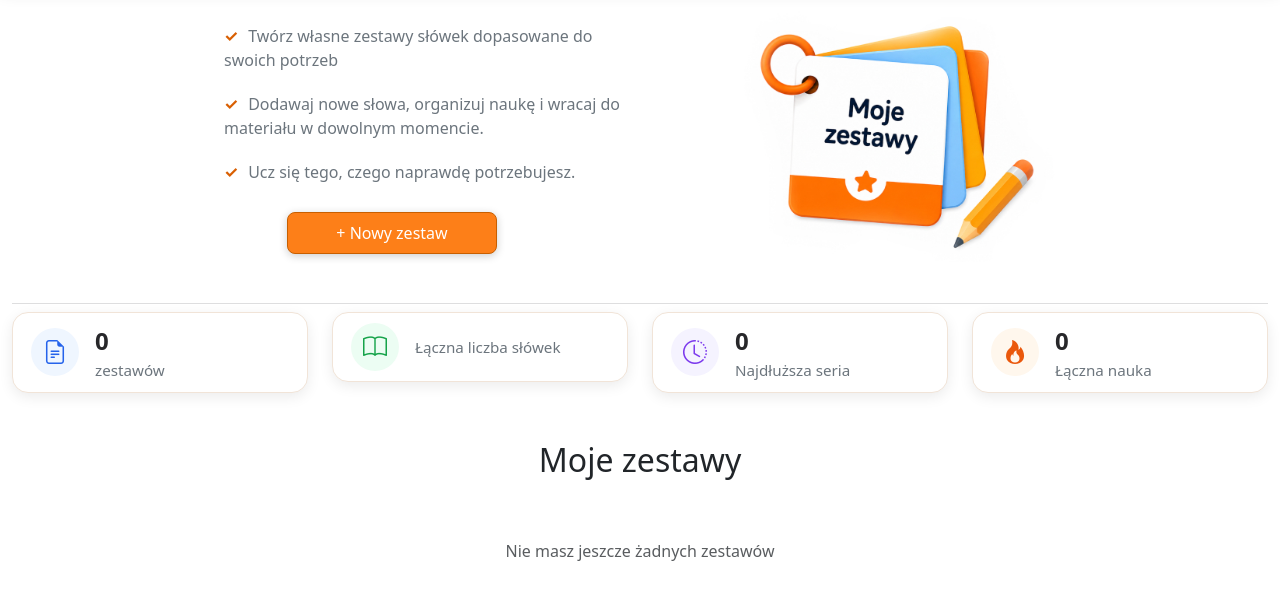
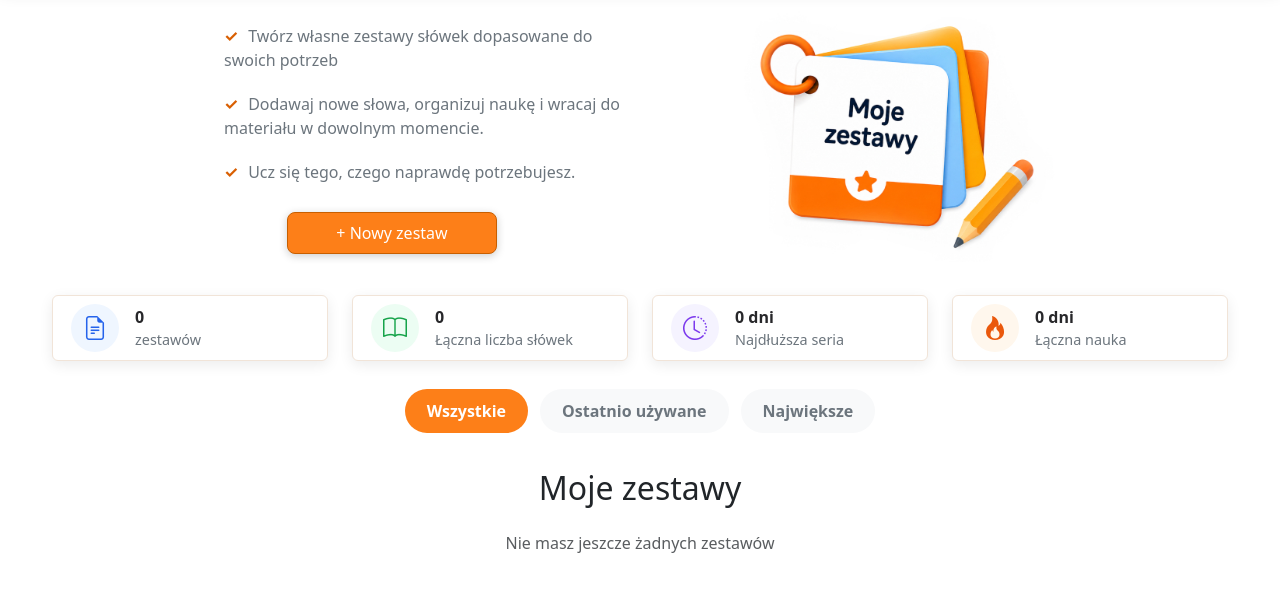
Before and after one commit to piotrgolebiewski07/memo_loop, a Django app: page /my-sets/ in a window 1280 px wide. Shown: the part 85-685 px from the top of the page. Run offline with Django 5.2, Linux system fonts and the light colour scheme; the visitor is signed in with stand-in values (Sample User, id 1); data that the repository does not hold is empty; some web fonts are replaced.

Commit message:
Improve my sets dashboard layout

```diff
--- a/static/css/style.css
+++ b/static/css/style.css
@@ -562,8 +605,8 @@
 .my-sets-stat-card {
     background: #ffffff;
     border: 1px solid #f1e4d8;
-    border-radius: 16px;
-    padding: 10px 18px;
+    border-radius: 6px;
+    padding: 8px 18px;
 
     display: flex;
     align-items: center;
@@ -605,14 +648,113 @@
 }
 
 .my-sets-stat-number {
-    font-size: 1.5rem;
+    font-size: 1rem;
     font-weight: 700;
     color: #27272a;
 }
 
 .my-sets-stat-label {
     color: #6c757d;
-    font-size: 0.95rem;
+    font-size: 0.90rem;
+}
+
+.my-sets-tabs {
+    display: flex;
+    justify-content: center;
+    gap: 12px;
+
+    margin-top: 28px;
+    margin-bottom: 36px;
+}
+
+.my-tab {
+    border: none;
+
+    background: #f8f9fa;
+    color: #6c757d;
+
+    padding: 10px 22px;
+    border-radius: 999px;
+
+    font-weight: 600;
+
+    transition: 0.2s;
+}
+
+.my-tab:hover {
+    background: #fff4ec;
+    color: #d95f02;
+}
+
+.my-tab.active {
+    background: #fd7f18;
+    color: white;
+}
+
+.my-sets-header {
+    text-align: center;
+    margin-top: 20px;
+    margin-bottom: 22px;
+}
+
+.my-set-progress-row {
+    background: #ffffff;
+    border: 1px solid #edf0f3;
+    margin-bottom: 12px;
+    border-radius: 14px;
+    padding: 14px 18px;
+
+    display: flex;
+    align-items: center;
+    gap: 18px;
+
+    box-shadow: 0 2px 10px rgba(0,0,0,0.05);
+}
+
+.my-set-list-icon {
+    width: 44px;
+    height: 44px;
+    border-radius: 12px;
+
+    display: flex;
+    align-items: center;
+    justify-content: center;
+
+    font-size: 22px;
+    flex-shrink: 0;
+}
+
+.my-set-main {
+    min-width: 170px;
+    flex: 1;
+}
+
+.my-set-meta {
+    color: #6c757d;
+    font-size: 0.9rem;
+}
+
+.my-set-progress-box {
+    width: 180px;
+}
+
+.my-set-progress-bar {
+    height: 6px;
+    background: #e9ecef;
+    border-radius: 999px;
+    overflow: hidden;
+}
+
+.my-set-progress-fill {
+    height: 100%;
+    background: #198754;
+    border-radius: 999px;
+}
+
+.my-set-progress-text {
+    margin-top: 4px;
+    font-size: 0.8rem;
+    color: #6c757d;
 }
 
 /* ====================
--- a/words/templates/words/base.html
+++ b/words/templates/words/base.html
@@ -10,7 +10,7 @@
     <link href="https://cdn.jsdelivr.net/npm/bootstrap@5.3.0/dist/css/bootstrap.min.css" rel="stylesheet">
     <link rel="stylesheet"
           href="https://cdn.jsdelivr.net/npm/bootstrap-icons@1.11.3/font/bootstrap-icons.min.css">
-    <link rel="stylesheet" href="{% static 'css/style.css' %}?v=41">
+    <link rel="stylesheet" href="{% static 'css/style.css' %}?v=44">
 </head>
 
 <body style="background-color: #ffffff;">
--- a/words/templates/words/my_sets.html
+++ b/words/templates/words/my_sets.html
@@ -32,11 +32,7 @@
     </div>
 </div>
 
-<div class="container" style="max-width: 1400px;">
-    <hr class="my-2" style="opacity: 0.15;">
-</div>
-
-<div class="container" style="max-width: 1400px">
+<div class="container" style="max-width: 1200px">
     <div class="row justify-content-center g-4">
         <div class="col-md-3">
             <div class="my-sets-stat-card">
@@ -45,10 +41,10 @@
                 </div>
                     <div>
                         <div class="my-sets-stat-number">
-                        {{ word_sets|length }}
+                        {{ set_count }}
                     </div>
                     <div class="my-sets-stat-label">
-                        zestawów
+                        {{ set_label }}
                     </div>
                 </div>
             </div>
@@ -79,7 +75,7 @@
 
                 <div>
                     <div class="my-sets-stat-number">
-                        0
+                        {{ day_count }} {{ day_label }}
                     </div>
                     <div class="my-sets-stat-label">
                         Najdłuższa seria
@@ -96,7 +92,7 @@
 
                 <div>
                     <div class="my-sets-stat-number">
-                        0
+                         {{ day_count }} {{ day_label }}
                     </div>
                     <div class="my-sets-stat-label">
                         Łączna nauka
@@ -107,27 +103,62 @@
     </div>
 </div>
 
+<div class="my-sets-tabs">
 
+    <button class="my-tab active">
+        Wszystkie
+    </button>
 
-<div class="container mt-5" style="max-width: 700px;">
-    <h1 class="section-title">
+    <button class="my-tab">
+        Ostatnio używane
+    </button>
+
+    <button class="my-tab">
+        Największe
+    </button>
+
+</div>
+
+<div class="container mt-4" style="max-width: 1100px;">
+    <div class="my-sets-header">
+        <h1 class="section-title mb-0">
             Moje zestawy
         </h1>
+    </div>
 
     {% for word_set in word_sets %}
-    <div class="my-set-row d-flex justify-content-between align-items-center mb-3">
+        <div class="my-set-row my-set-progress-row">
 
+            <div class="my-set-list-icon stat-green">
+                <i class="bi bi-book"></i>
+            </div>
+
+            <div class="my-set-main">
                 <div class="my-set-name">
                     {{ word_set.name }}
-            <span class="text-muted">({{ word_set.words.count }})</span>
                 </div>
 
-        <div class="d-flex justify-content-center gap-3">
-            <a href="/study/{{ word_set.slug }}/" class="btn my-set-action-btn">
+                <div class="my-set-meta">
+                    {{ word_set.words.count }} słówek
+                </div>
+            </div>
+
+            <div class="my-set-progress-box">
+                <div class="my-set-progress-bar">
+                    <div class="my-set-progress-fill" style="width: 40%;"></div>
+                </div>
+
+                <div class="my-set-progress-text">
+                    Postęp: 40%
+                </div>
+            </div>
+
+            <div class="my-set-actions d-flex justify-content-center gap-3">
+                <a href="/study/{{ word_set.slug }}/" class="btn my-set-study-btn">
                     Ucz się
                 </a>
 
-            <a href="/my-sets/{{ word_set.slug }}/" class="btn my-set-action-btn">
+                <a href="/my-sets/{{ word_set.slug }}/" class="btn my-set-edit-btn">
                     Edytuj
                 </a>
                 <form method="post" style="display:inline;">
@@ -136,7 +167,7 @@
 
                     <button
                         type="submit"
-                    class="btn my-set-action-btn"
+                        class="btn my-set-delete-btn"
                         onclick="return confirm('Czy na pewno chcesz usunąć ten zestaw?');">
                         Usuń
                     </button>
--- a/words/views.py
+++ b/words/views.py
@@ -16,6 +16,23 @@ def word_count_label(count):
     if count % 10 in [2, 3, 4] and count % 100 not in [12, 13, 14]:
         return "słówka"
     return "słówek"
+
+
+def set_label(count):
+    if count == 1:
+        return "zestaw"
+
+    if count % 100 in {12, 13, 14}:
+        return "zestawów"
+
+    if count % 10 in {2, 3, 4}:
+        return "zestawy"
+
+    return "zestawów"
+
+
+def day_label(count):
+    return "dzień" if count == 1 else "dni"
 
 
 def index(request):
@@ -358,11 +375,24 @@ def my_sets(request):
         is_public=False,
         owner=request.user,)
 
+    total_words = sum(word_set.words.count() for word_set in word_sets)
+
+    set_count = word_sets.count()
+    set_label_text=set_label(set_count)
+
+    day_count = 0
+    day_label_text = day_label(day_count)
+
     return render(
         request,
         "words/my_sets.html",
         {
             "word_sets": word_sets,
+            "total_words": total_words,
+            "set_count": set_count,
+            "set_label": set_label_text,
+            "day_count": day_count,
+            "day_label": day_label_text,
         }
     )
 
```
Also changed, not shown: other parts of static/css/style.css (+43 -0 lines). Lines whose indentation alone changed are shown as unchanged.
